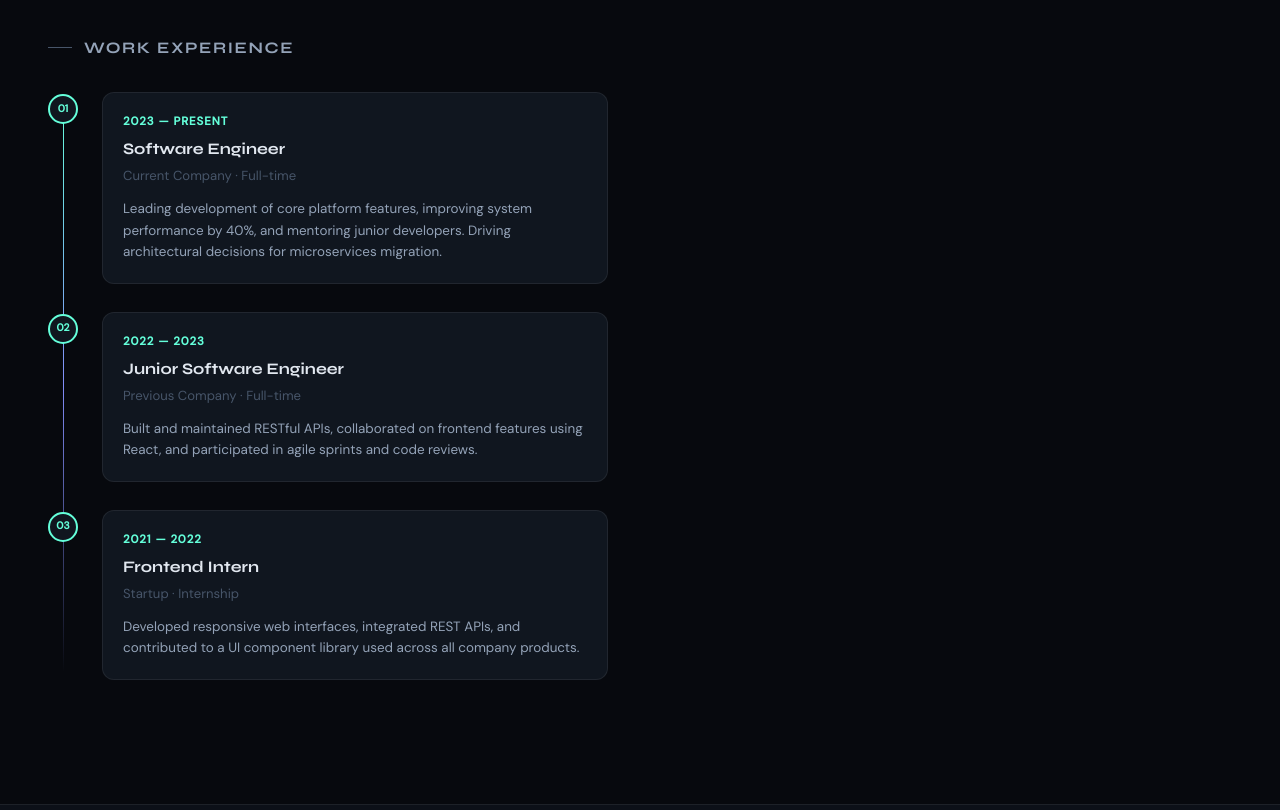
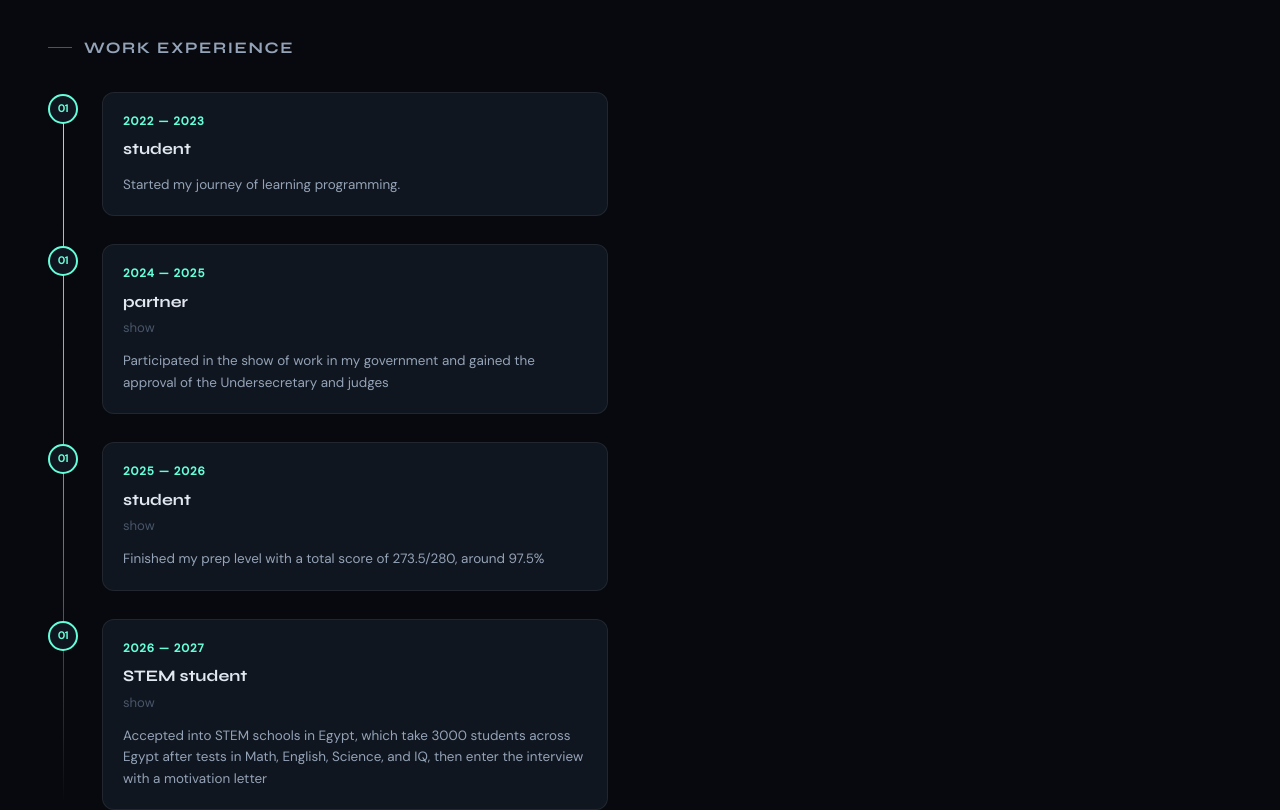
Before and after one commit to ahmed-elhdad/Personal-website, a React (Vite) app in the folder client/: page / in a window 1280 px wide. Shown: the part 4480-5290 px from the top of the page. Built offline with nearby package versions, Linux system fonts and the light colour scheme.

Commit message:
Update experience entries in Experience.jsx

```diff
--- a/client/src/components/Experience.jsx
+++ b/client/src/components/Experience.jsx
@@ -2,20 +2,25 @@ import { motion } from 'framer-motion';
 import { useInView } from '../hooks/useInView';
 
 const experience = [
-  {
-    num: '01', date: '2023 — Present',
-    role: 'Software Engineer', company: 'Current Company · Full-time',
-    desc: 'Leading development of core platform features, improving system performance by 40%, and mentoring junior developers. Driving architectural decisions for microservices migration.',
+   {
+    num: '01', date: '2022 — 2023',
+    role: 'student', company: '',
+    desc: 'Started my journey of learning programming.',
   },
-  {
-    num: '02', date: '2022 — 2023',
-    role: 'Junior Software Engineer', company: 'Previous Company · Full-time',
-    desc: 'Built and maintained RESTful APIs, collaborated on frontend features using React, and participated in agile sprints and code reviews.',
+   {
+    num: '01', date: '2024 — 2025',
+    role: 'partner', company: 'show',
+    desc: 'Participated in the show of work in my government and gained the approval of the Undersecretary and judges',
   },
-  {
-    num: '03', date: '2021 — 2022',
-    role: 'Frontend Intern', company: 'Startup · Internship',
-    desc: 'Developed responsive web interfaces, integrated REST APIs, and contributed to a UI component library used across all company products.',
+     {
+    num: '01', date: '2025 — 2026',
+    role: 'student', company: 'show',
+    desc: 'Finished my prep level with a total score of 273.5/280, around 97.5%',
+  },
+   {
+    num: '01', date: '2026 — 2027',
+    role: 'STEM student', company: 'show',
+    desc: 'Accepted into STEM schools in Egypt, which take 3000 students across Egypt after tests in Math, English, Science, and IQ, then enter the interview with a motivation letter',
   },
 ];
 
```
